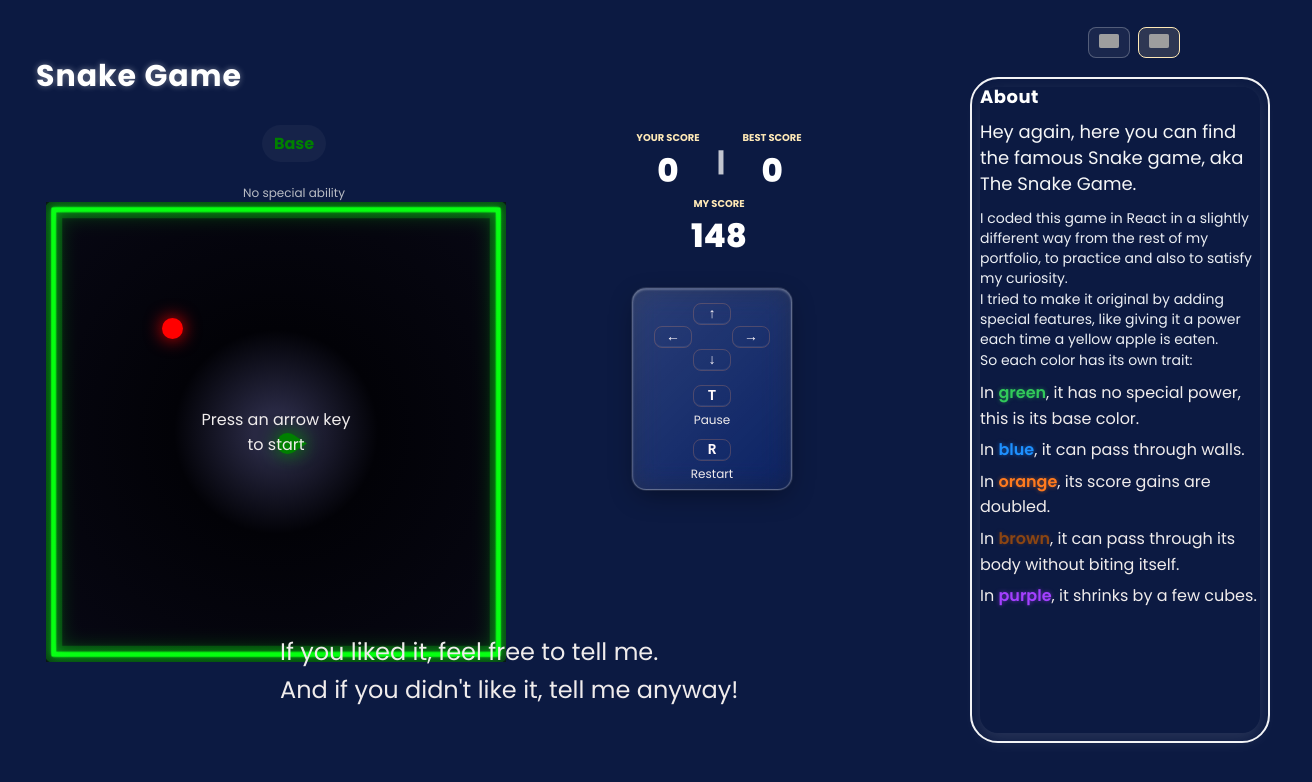
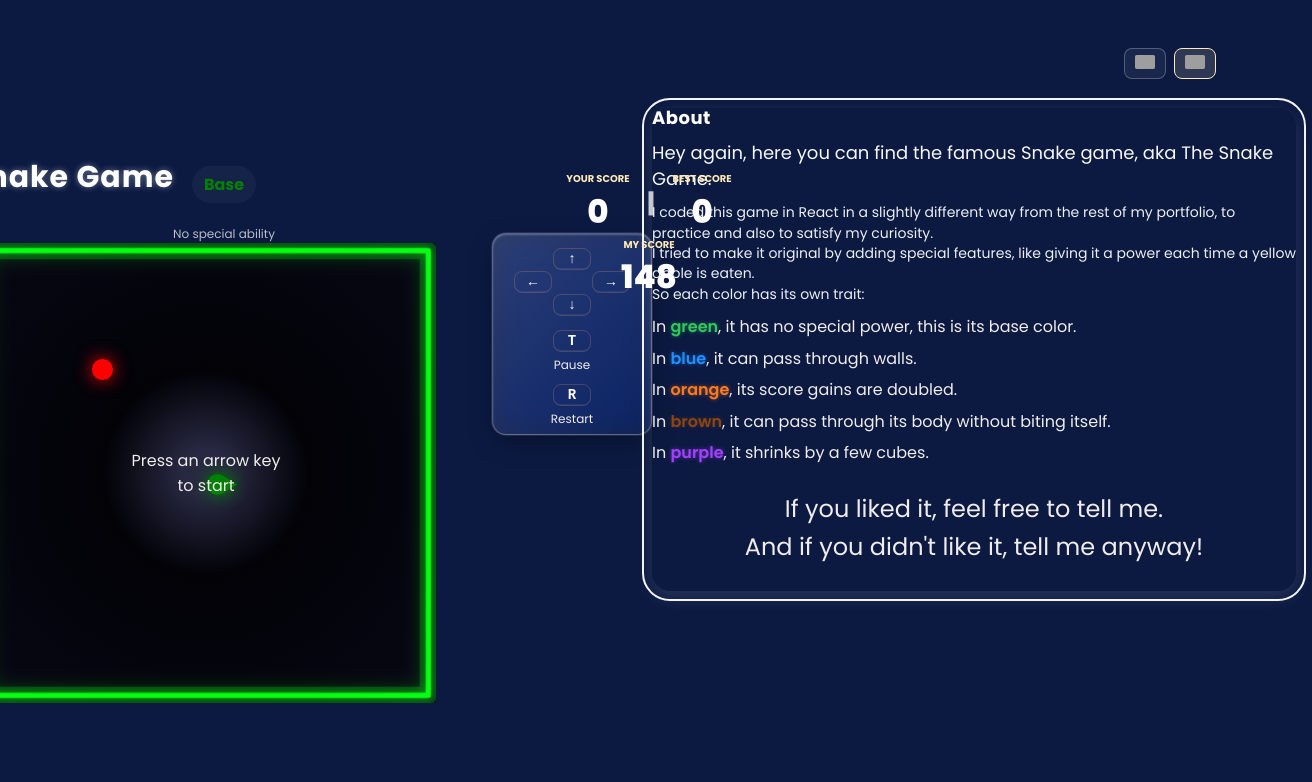
Before and after one commit to Walie-Matthieu/snake-game, a Next.js app: page / in a window 1280 px wide. Shown: the top 782 px of the page, 1312 px wide, since content can reach past the window. Built offline with nearby package versions, Linux system fonts and the light colour scheme; grey boxes are pictures that could not be loaded.

Commit message:
test responsive desktop

```diff
--- a/app/page.module.css
+++ b/app/page.module.css
@@ -3,21 +3,19 @@
 .row {
   display: flex;
   align-items: flex-start;
-  gap: 24px;
+  gap: 0;
   width: 100%;
-  padding: 16px;
+  padding: 1rem;
   margin: 0 auto;
   overflow: visible; /* Force l'affichage du contenu qui déborde */
  /* outline: 2px solid orange; Visualise la zone de débordement */
 }
 
 .gameLeft {
-  order: 1;
-  flex: 0 0 auto;
   display: flex;
   flex-direction: column;
   position: relative;
-  padding-top: 48px;
+  padding-top: 3rem;
 
   --title-offset-x: 0px;   /* déplacer UNIQUEMENT le titre */
   --title-offset-y: 0px;
@@ -33,8 +31,8 @@
 .gameLeft::before {
   content: 'Snake Game';
   position: absolute;
-  top: 24px;
-  left: -50px;
+  top: 1.5rem;
+  left: -3rem;
   font-size: var(--title-font-size);
   font-family: 'Poppins', system-ui, Arial, sans-serif;
   font-weight: 700;
@@ -48,20 +46,8 @@
 /* === "À propos" (asideRight) : ajuster transform / marges pour déplacer le bloc indépendamment === */
 .asideRight {
   position: relative;
-  margin-top: 20px;
   left: auto;
-
-  order: 2;
-  /* laissez le flex gérer la position — pousse l'aside à droite */
-  /* réduit l'espace entre la boîte du jeu et l'aside */
-  margin-left: 0; /* desktop spacing is handled from Tailwind classes in page.tsx */
-
   will-change: auto;
-  align-self: flex-start;
-  /* colonne fixe/contrôlée pour éviter qu'elle écrase le canvas/les contrôles */
-  flex: 0 0 280px; /* largeur fixe souhaitée */
-  min-width: 220px;
-  max-width: 320px;
 
   line-height: 1.6;
   border-radius: 18px;
@@ -73,8 +59,8 @@
 
 .languageSwitcher {
   position: absolute;
-  top: -60px;
-  right: 80px;
+  top: -3.75rem;
+  right: 5rem;
   z-index: 60;
   display: flex;
   align-items: center;
@@ -206,7 +192,7 @@
   overflow-wrap: anywhere;    /* casse si nécessaire */
   text-wrap: balance;
   align-self: flex-start;     /* colle à gauche dans le flex .row */
-  max-width: 720px;           /* évite de trop s’étirer à droite */
+  max-width: 45rem;           /* évite de trop s’étirer à droite */
 }
 
 .pasPluLine {
@@ -941,7 +927,6 @@
   }
 
   .row {
-    flex-wrap: wrap;
     max-width: 100%;
     padding: 12px;
     gap: 16px;
--- a/app/page.tsx
+++ b/app/page.tsx
@@ -84,21 +84,14 @@ export default function Home() {
       {isLoading && <LoadingScreen onDone={() => setIsLoading(false)} />}
     <section className={`${styles.page} min-h-screen flex items-center justify-center text-center px-4 bg-blue-900`}>
       <main>
-        <div className={`${styles.row} lg:flex-nowrap lg:items-start lg:justify-center lg:gap-10 lg:max-w-[min(92vw,1500px)] 2xl:gap-14 2xl:max-w-[min(90vw,1820px)]`}>
+        <div className={`${styles.row} lg:flex-nowrap lg:items-start lg:justify-center lg:gap-16 lg:max-w-[min(92vw,1500px)] 2xl:gap-20 2xl:max-w-[min(90vw,1820px)]`}>
           <div
-            className={`${styles.gameLeft} lg:pt-8 lg:mr-8 2xl:pt-10 2xl:mr-12`}
-            style={{
-              transform: 'translateX(-64px)',
-              '--title-offset-y': '-60px',
-              '--controls-offset-y': '96px',
-              '--controls-offset-x': '70px',
-            } as React.CSSProperties}
+            className={`${styles.gameLeft} lg:order-1 lg:flex-none lg:pt-8 lg:mr-10 2xl:pt-10 2xl:mr-12`}
           >
             <SnakeGame onStateChange={handleSnakeState} language={language} onLanguageChange={setLanguage} />
           </div>
           <aside
-            className={`${styles.asideRight} lg:mt-0 2xl:mt-1`}
-            style={{ transform: 'translateX(170px)' }}
+            className={`${styles.asideRight} lg:order-2 lg:flex-none lg:self-start lg:mt-0 lg:ml-14 2xl:mt-1 2xl:ml-16`}
           >
             <div className={styles.languageSwitcher}>
               <button
@@ -177,13 +170,13 @@ export default function Home() {
               <ul style={{ margin: '0 0 12px 0', padding: 0, textAlign: 'left', listStyle: 'none' }}>
                 {content.lines.map((l, i) => {
                   const active = !gameOver && i === abilityIndex && started;
-                  const translate = active ? (abilityShift ? -12 : -8) : 0;
+                  const translate = active ? (abilityShift ? '-0.75rem' : '-0.5rem') : '0rem';
                   return (
                     <li key={i} style={{ margin: '6px 0' }}>
                       <div
                         style={{
                           display: 'inline-block',
-                          transform: `translateX(${translate}px)`,
+                          transform: `translateX(${translate})`,
                           transition: 'transform 220ms ease',
                         }}
                       >
@@ -197,10 +190,7 @@ export default function Home() {
               </ul>
             </div>
 
-            <p
-              className={`${styles.lastParagraph} lg:basis-full lg:self-stretch lg:max-w-full lg:mt-6 2xl:mt-10`}
-              style={{ transform: 'translateX(-700px)' }}
-            >
+            <p className={`${styles.lastParagraph} lg:basis-full lg:self-stretch lg:max-w-full lg:mt-6 2xl:mt-10`}>
               <span className={styles.noWrap}>
                 {content.outro1}
               </span>
```
